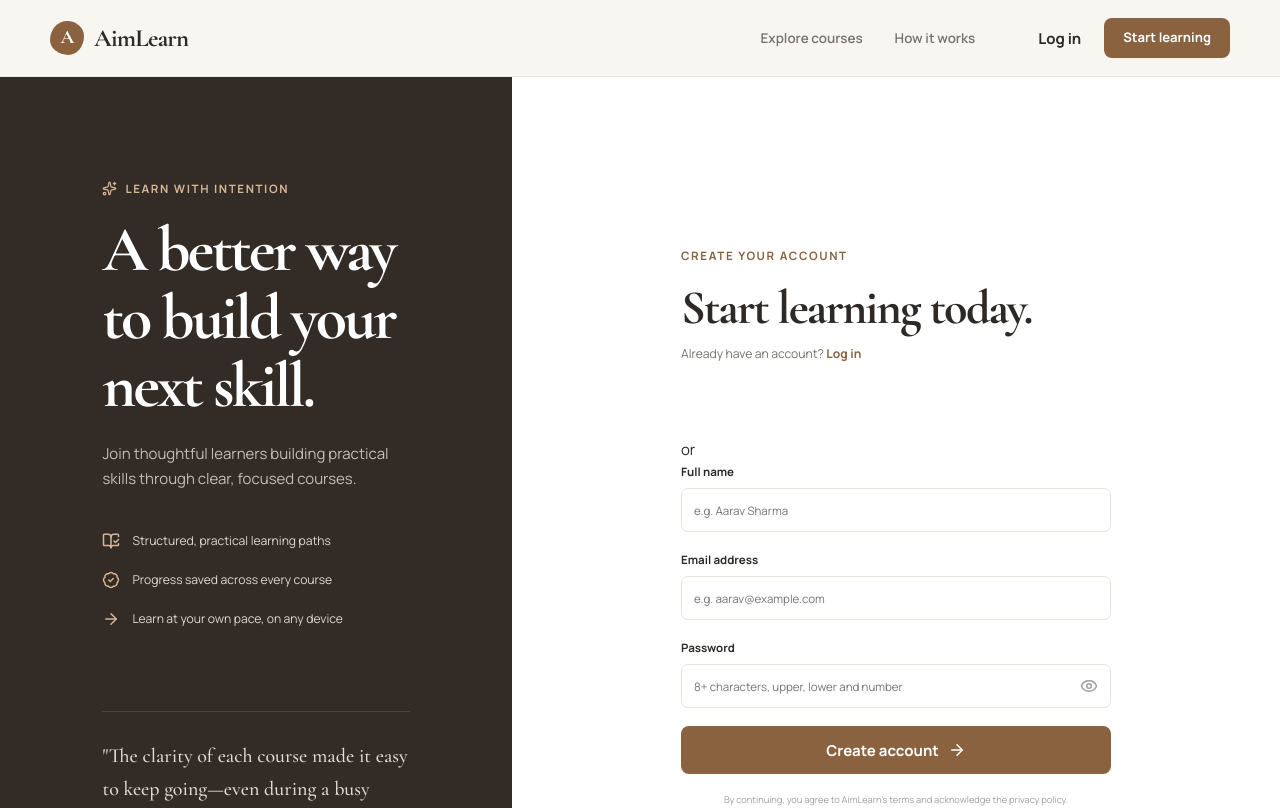
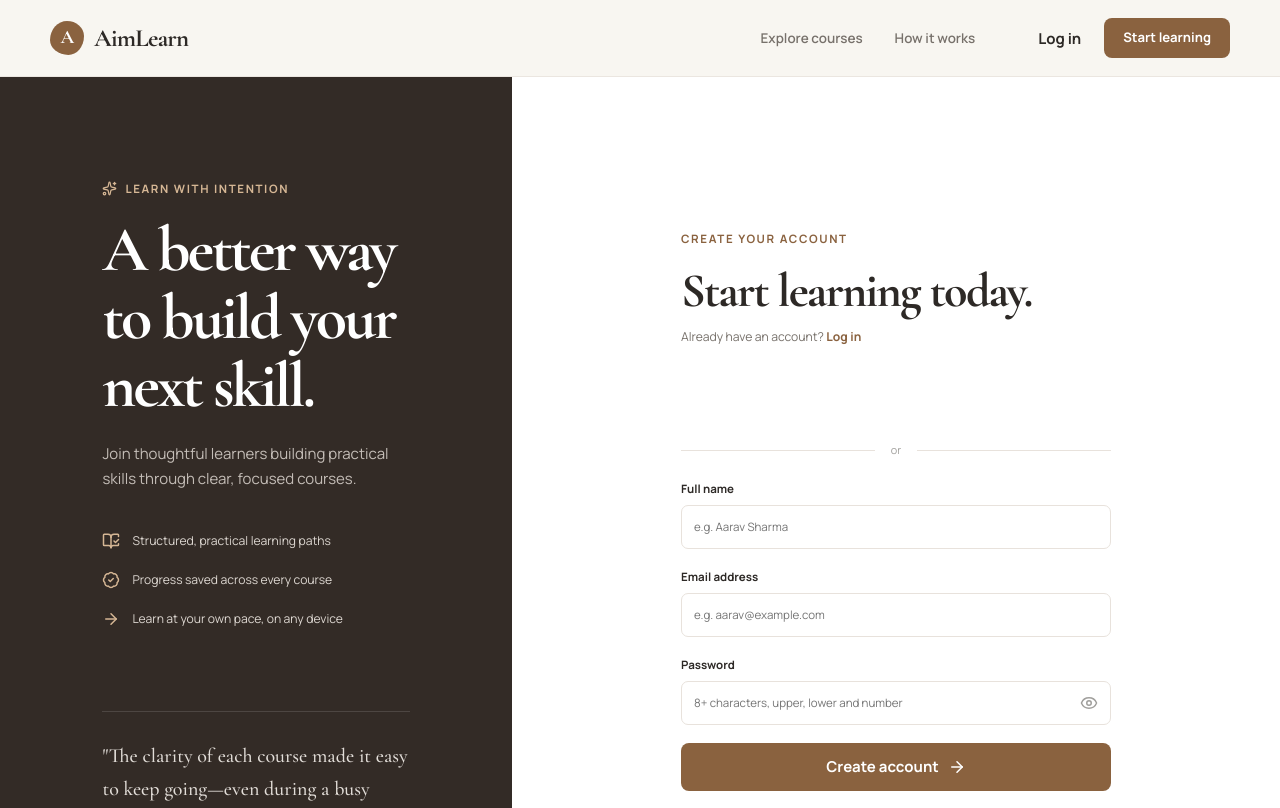
Before and after one commit to Darshilmodi15/AimLearn, a React (Vite) app in the folder frontend/: page /signup in a window 1280 px wide. Shown: the top 808 px of the page. Built offline with nearby package versions, Linux system fonts and the light colour scheme; no server answers.

Commit message:
style(frontend): add Google login button and auth divider styles

```diff
--- a/frontend/src/styles.css
+++ b/frontend/src/styles.css
@@ -1954,6 +1954,33 @@ select:focus {
   text-align: center;
 }
 
+.google-login-wrap {
+  display: flex;
+  justify-content: center;
+  margin-bottom: 4px;
+}
+
+.google-login-wrap > div {
+  width: 100%;
+}
+
+.auth-divider {
+  display: flex;
+  align-items: center;
+  gap: 16px;
+  margin: 20px 0;
+  color: var(--text-muted);
+  font-size: 0.68rem;
+}
+
+.auth-divider::before,
+.auth-divider::after {
+  content: "";
+  flex: 1;
+  height: 1px;
+  background: var(--border);
+}
+
 /* Dashboard */
 .dashboard-page {
   min-height: 75vh;
```
